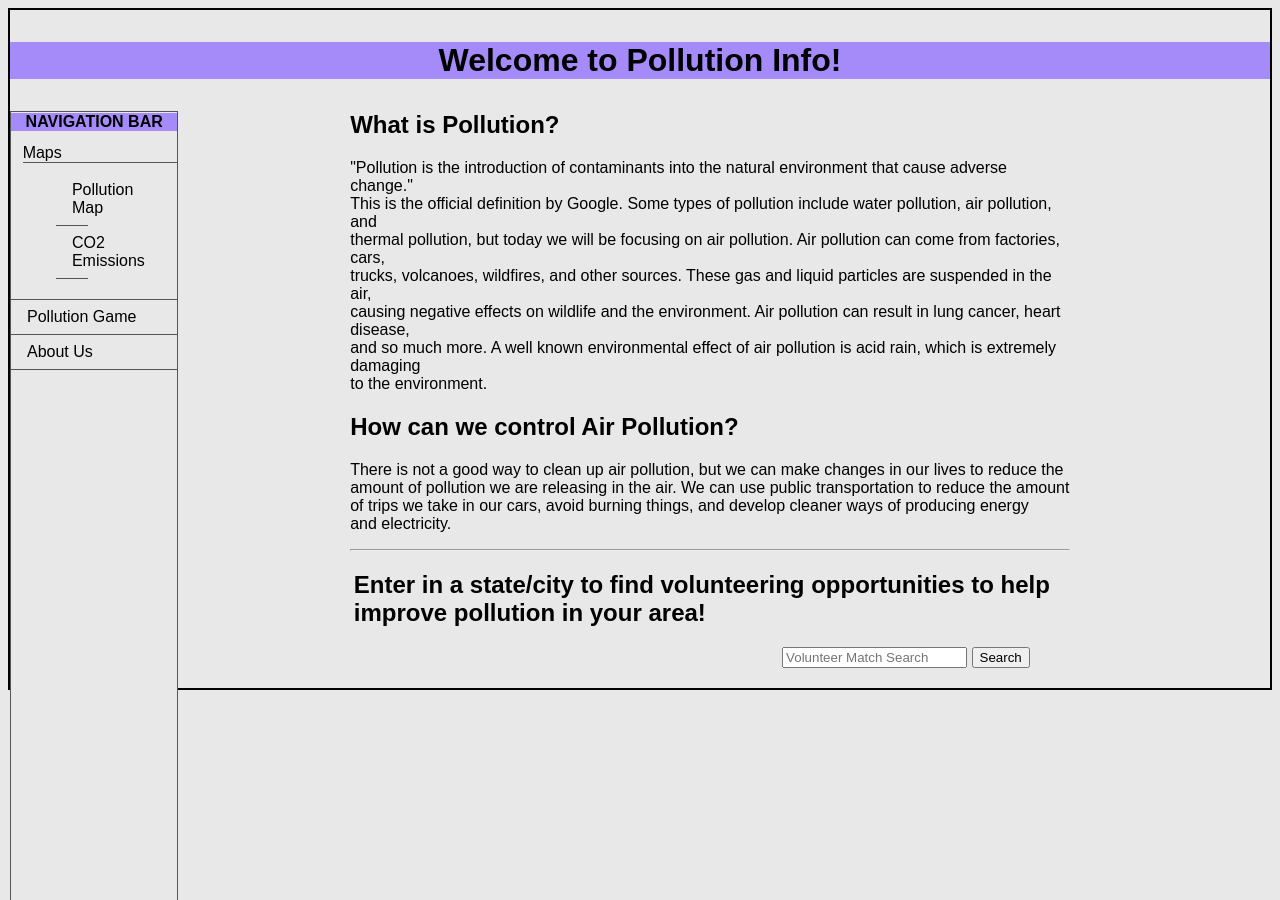
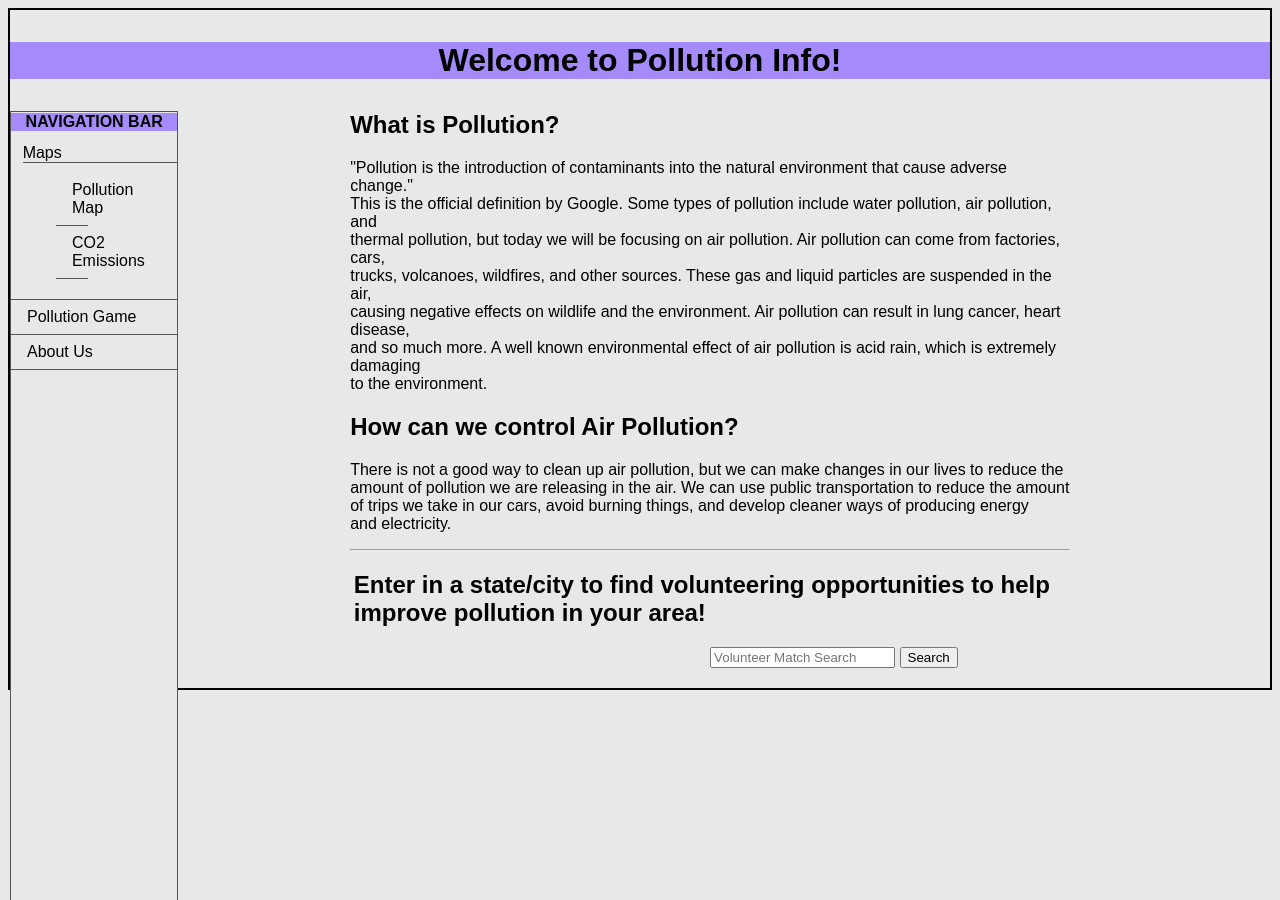
Before and after one commit to risheethagb/AirPollutionFinal, a Jekyll site: the page index.html, which Jekyll copies as it is, in a window 1280 px wide. Built offline with Jekyll 4.4.1, drawn with Linux system fonts in a browser that asks for light colours.

Commit message:
Update index.html

```diff
--- a/index.html
+++ b/index.html
@@ -81,7 +81,7 @@
         <hr>
 	<h2 style="margin-left:0.5%;">Enter in a state/city to find volunteering opportunities to help improve pollution in your area!</h2>
 
-	<form style="margin-left:60%;"action = "https://www.volunteermatch.org/search" method = "Get" target = "_blank">
+	<form style="margin-left:50%;"action = "https://www.volunteermatch.org/search" method = "Get" target = "_blank">
         <input type = "text" name = "q" placeholder = "Volunteer Match Search">
         <input type = "submit" value = "Search">
     </form>
```
